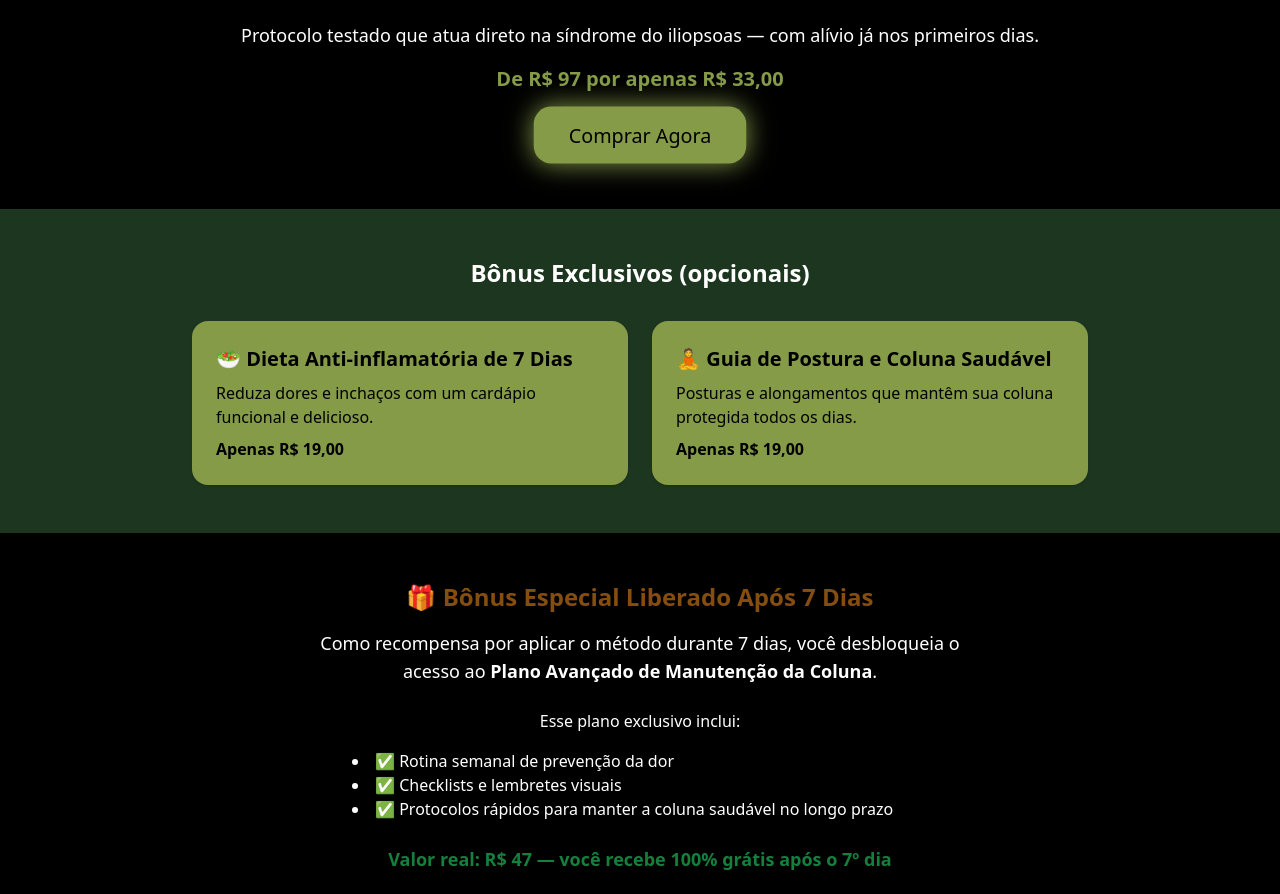
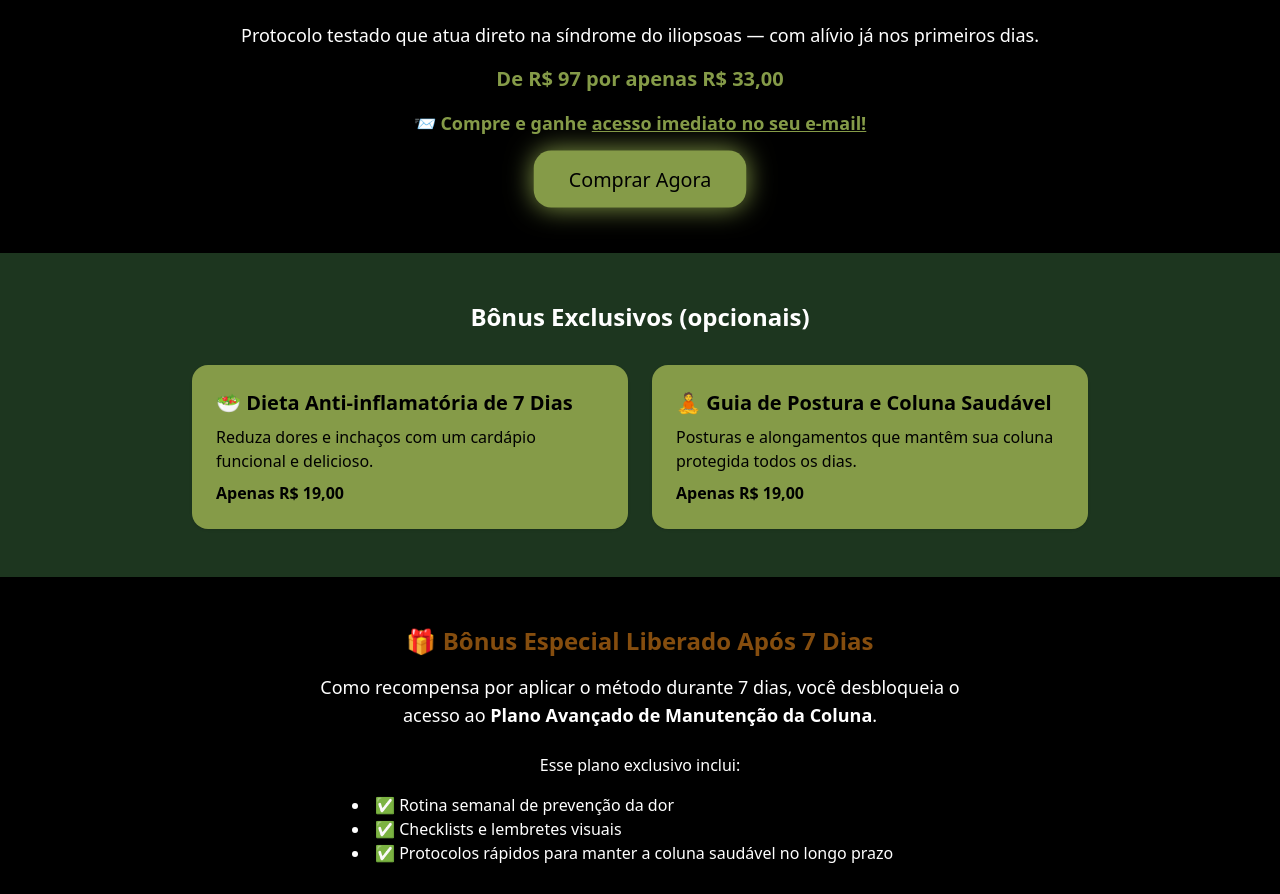
Before and after one commit to squad-member/site-dor-nas-costas, a React (Vite) app: page / in a window 1280 px wide. Shown: the part 2533-3427 px from the top of the page. Built offline with nearby package versions, Linux system fonts and the light colour scheme.

Commit message:
link hotmart adicionado

```diff
--- a/src/App.jsx
+++ b/src/App.jsx
@@ -162,6 +162,9 @@ animation: pulseGlow 2s infinite;
 <h2 className="text-2xl md:text-3xl font-bold mb-4">Manual Eliminando Dor nas Costas</h2>
 <p className="text-lg mb-4">Protocolo testado que atua direto na síndrome do iliopsoas — com alívio já nos primeiros dias.</p>
 <p className="text-xl font-bold text-[#859B48]">De R$ 97 por apenas R$ 33,00</p>
+<p className="mt-4 text-lg font-semibold text-[#859B48]">
+  📨 Compre e ganhe <span className="underline">acesso imediato no seu e-mail!</span>
+</p>
 <a href="#final-cta" rel="noopener noreferrer">
 <button className="bg-[#859B48] text-black px-8 py-3 rounded-2xl mt-4 text-lg shadow hover:bg-white animate-pulse-heart">
 Comprar Agora
```
